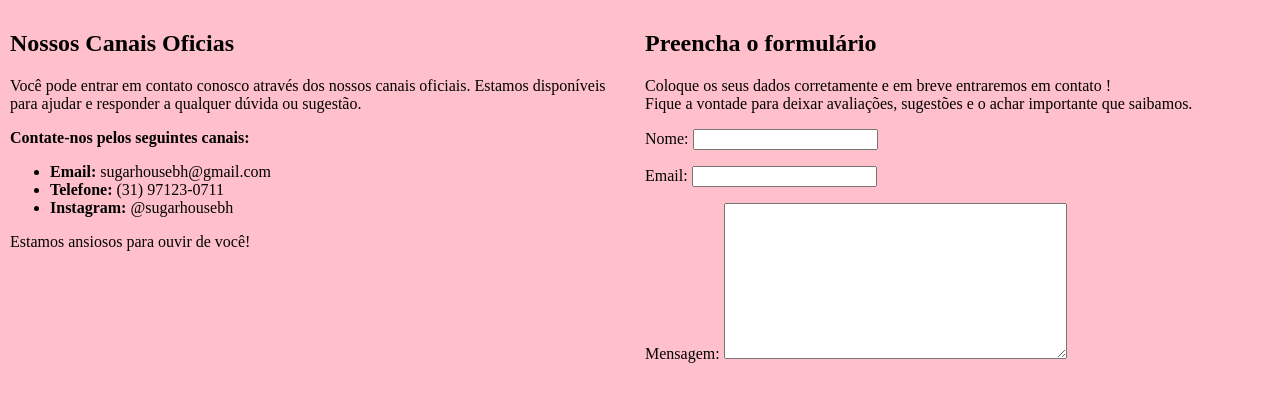
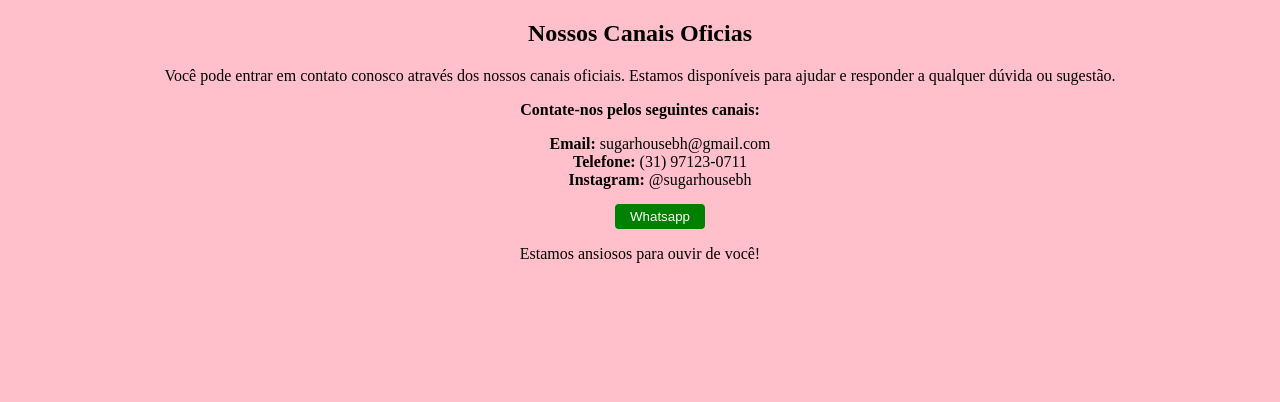
Before and after one commit to PedroNunesBH/sugar_house_app, a Django app: page /contato/ in a window 1280 px wide. Shown: the part 94-496 px from the top of the page. Run offline with Django 5.2, Linux system fonts and the light colour scheme.

Commit message:
refactor: remove contact form from contact page

```diff
--- a/confectionery/templates/contact.html
+++ b/confectionery/templates/contact.html
@@ -16,17 +16,8 @@
             <li><strong>Email:</strong> sugarhousebh@gmail.com</li>
             <li><strong>Telefone:</strong> (31) 97123-0711</li>
             <li><strong>Instagram:</strong> @sugarhousebh</li>
+            <button class="btn-wpp"><a href="https://wa.me/message/XBKDLHOWHD7NJ1">Whatsapp</a></button>
         </ul>
         <p>Estamos ansiosos para ouvir de você!</p>
     </div>
-    <div class="text-div">
-        <h2>Preencha o formulário </h2>
-        <p>Coloque os seus dados corretamente e em breve entraremos em contato !<br>
-            Fique a vontade para deixar avaliações, sugestões e o achar importante que saibamos.</p>
-
-        <form class="contact-form" method="post" action="">
-            {% csrf_token %}
-                {{ form.as_p }}
-            </form>
-    </div>
 {% endblock %}
--- a/static/css/contact.css
+++ b/static/css/contact.css
@@ -1,6 +1,19 @@
-.base-main {
-    display: grid;
-    grid-template-columns: 1fr 1fr;
-    gap: 10px;
-    padding: 10px;
+.contact-div {
+    text-align: center;
 }
+
+.contact-div ul {
+    list-style: none;
+}
+
+.btn-wpp {
+    color: white;
+    background-color: green;
+    border: 4px solid green;
+    border-radius: 4px;
+    margin-top: 15px;
+}
+
+.btn-wpp a {
+    padding: 5px;
+}
```
